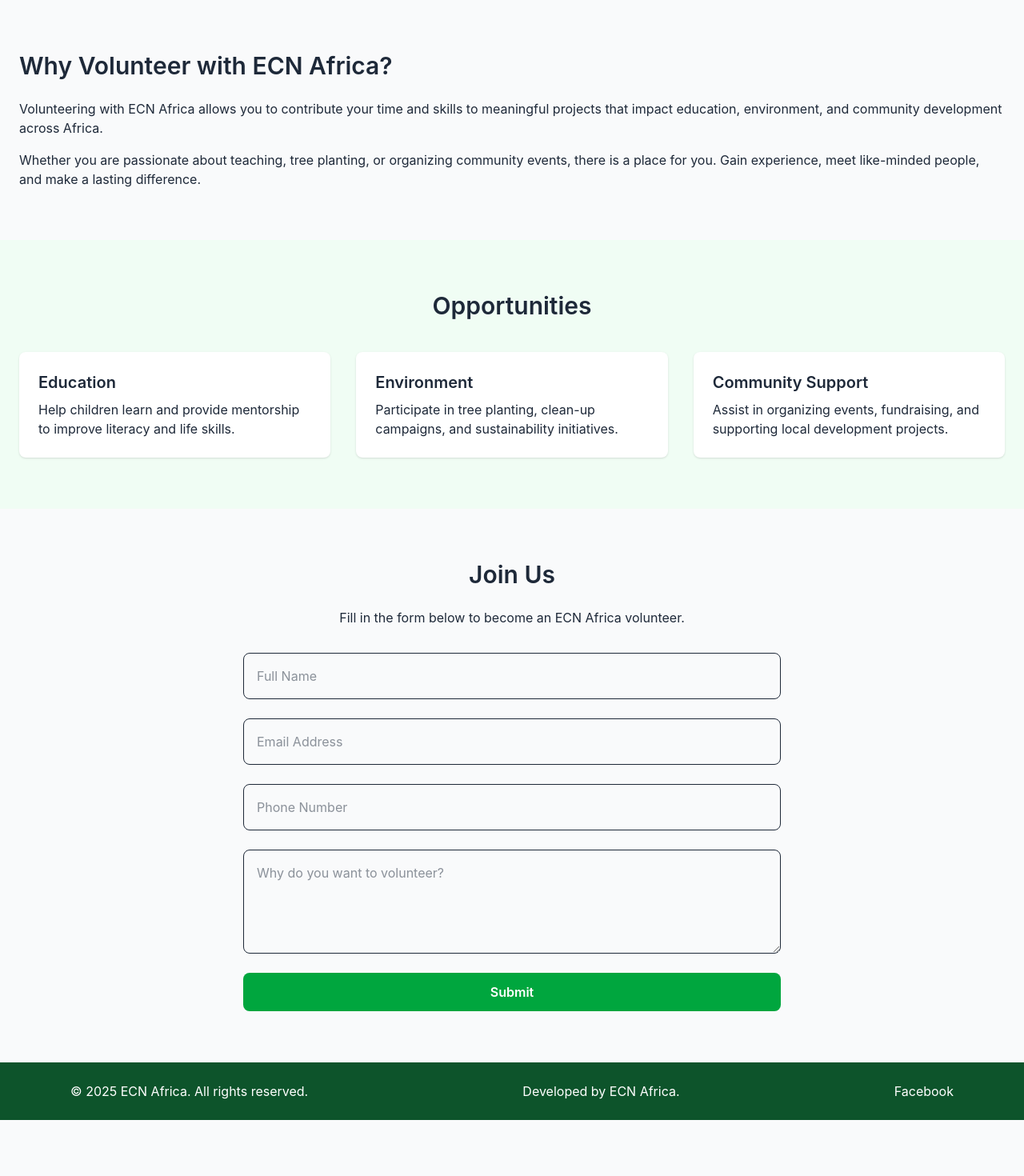
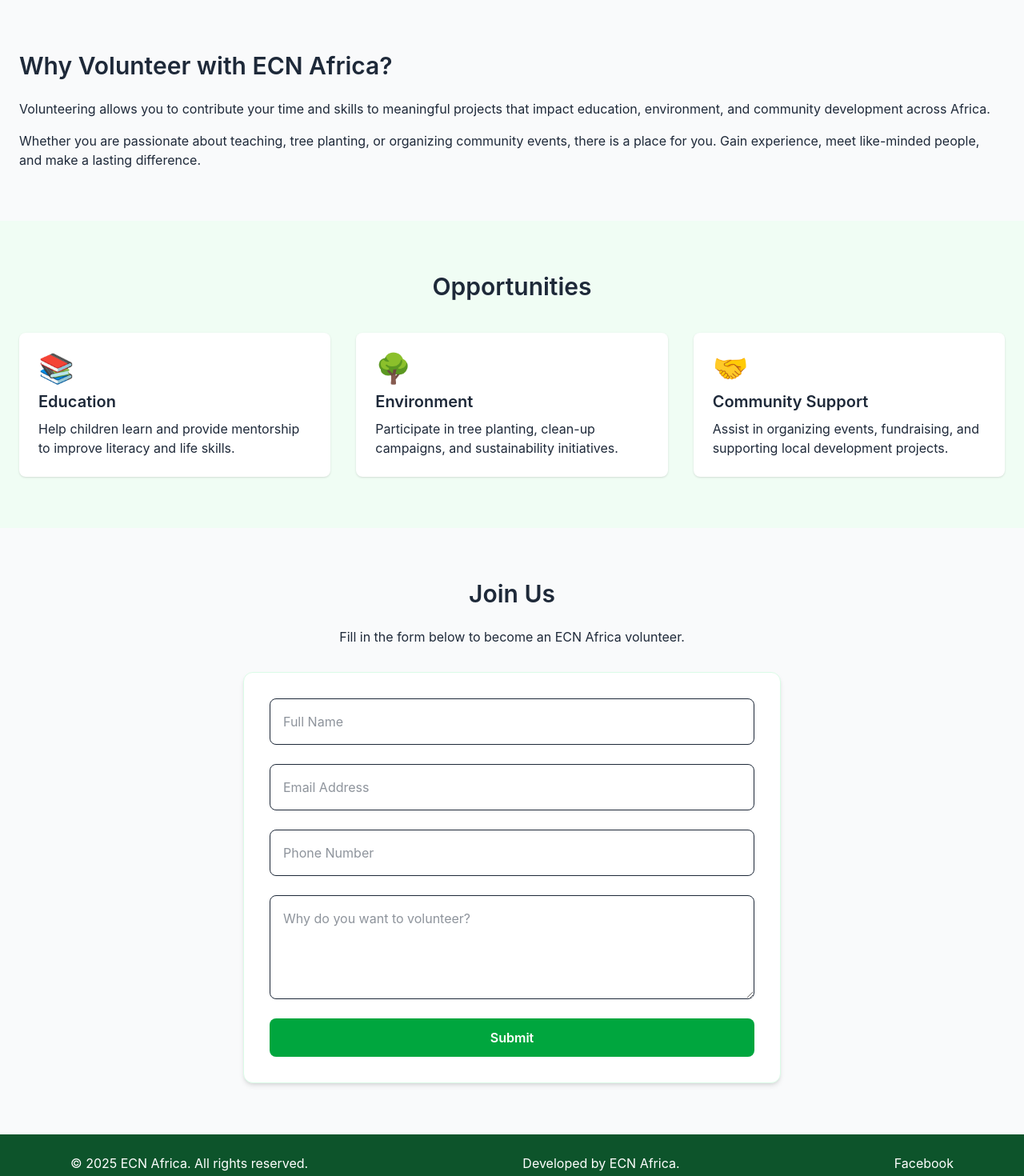
Before and after one commit to steph10920/ecnafrica, a React (Vite) app: page /volunteer in a window 1280 px wide. Shown: the part 720-2190 px from the top of the page at 80% size. Before the commit the page ends 2120 px from the top, so only its background shows below. Built offline with nearby package versions, Linux system fonts and the light colour scheme.

Commit message:
volunteer form added

```diff
--- a/package.json
+++ b/package.json
@@ -17,6 +17,7 @@
     "framer-motion": "^12.23.24",
     "lucide-react": "^0.547.0",
     "react": "^19.1.1",
+    "react-confetti": "^6.4.0",
     "react-countup": "^6.5.3",
     "react-dom": "^19.1.1",
     "react-helmet": "^6.1.0",
--- a/src/components/volunteer.jsx
+++ b/src/components/volunteer.jsx
@@ -1,29 +1,34 @@
 // src/components/Volunteer.jsx
 import { useState, useRef } from "react";
-import { motion, AnimatePresence } from "framer-motion";
+import { motion, AnimatePresence, useScroll, useTransform } from "framer-motion";
 import Footer from "./Footer";
 import volunteerImg from "../assets/volunteer.png";
+import Confetti from "react-confetti";
 
 export default function Volunteer() {
   const [loading, setLoading] = useState(false);
   const [showModal, setShowModal] = useState(false);
   const [userName, setUserName] = useState("");
 
-  // Ref to safely reset the form
   const formRef = useRef(null);
 
+  // ---------- Framer Motion Parallax ----------
+  const { scrollY } = useScroll();
+  const yParallax = useTransform(scrollY, [0, 300], [0, 80]); // parallax effect
+
+  // ---------- Form Submission ----------
   const handleSubmit = async (event) => {
     event.preventDefault();
     setLoading(true);
 
     const form = formRef.current;
-    if (!form) return; // safety check
+    if (!form) return;
 
     const formData = new FormData(form);
     const name = formData.get("name");
     setUserName(name);
 
-    formData.append("access_key", "74a6f829-9dac-4e22-bf1a-bcd3e916f4d7"); // replace with your key
+    formData.append("access_key", "YOUR_WEB3FORMS_ACCESS_KEY"); // Replace with your key
 
     try {
       const response = await fetch("https://api.web3forms.com/submit", {
@@ -33,7 +38,7 @@ export default function Volunteer() {
       const data = await response.json();
 
       if (data.success) {
-        form.reset(); // safely reset form
+        form.reset();
         setShowModal(true);
         setTimeout(() => setShowModal(false), 5000);
       } else {
@@ -47,25 +52,43 @@ export default function Volunteer() {
     }
   };
 
+  const volunteerOpportunities = [
+    {
+      title: "Education",
+      description:
+        "Help children learn and provide mentorship to improve literacy and life skills.",
+      icon: "📚",
+    },
+    {
+      title: "Environment",
+      description:
+        "Participate in tree planting, clean-up campaigns, and sustainability initiatives.",
+      icon: "🌳",
+    },
+    {
+      title: "Community Support",
+      description:
+        "Assist in organizing events, fundraising, and supporting local development projects.",
+      icon: "🤝",
+    },
+  ];
+
   return (
     <div className="min-h-screen flex flex-col">
       {/* ---------- Hero Section ---------- */}
       <section className="relative h-[80vh] flex items-center justify-center overflow-hidden">
-        {/* Background Image */}
         <motion.img
           src={volunteerImg}
           alt="Volunteers helping the community"
           className="absolute top-0 left-0 w-full h-full object-cover object-center"
-          style={{ y: 0 }} // parallax can be added
+          style={{ y: yParallax }}
         />
-        {/* Overlay */}
         <div className="absolute inset-0 bg-black/50"></div>
-        {/* Text */}
         <div className="relative z-10 text-center px-6">
           <motion.h1
-            initial={{ opacity: 0, y: -20 }}
+            initial={{ opacity: 0, y: -30 }}
             animate={{ opacity: 1, y: 0 }}
-            transition={{ duration: 0.6 }}
+            transition={{ duration: 0.8 }}
             className="text-4xl md:text-5xl font-bold text-white mb-4"
           >
             Become a Volunteer
@@ -73,17 +96,19 @@ export default function Volunteer() {
           <motion.p
             initial={{ opacity: 0, y: 20 }}
             animate={{ opacity: 1, y: 0 }}
-            transition={{ duration: 0.8 }}
+            transition={{ duration: 1 }}
             className="text-lg md:text-xl text-white mb-6"
           >
             Join hands with ECN Africa and contribute to impactful community projects.
           </motion.p>
-          <a
+          <motion.a
+            whileHover={{ scale: 1.05 }}
+            whileTap={{ scale: 0.95 }}
             href="#signup"
             className="bg-green-600 text-white font-semibold px-6 py-3 rounded-lg hover:bg-green-700 transition"
           >
             Sign Up to Volunteer
-          </a>
+          </motion.a>
         </div>
       </section>
 
@@ -91,13 +116,10 @@ export default function Volunteer() {
       <section className="container mx-auto px-6 py-16">
         <h2 className="text-3xl font-semibold mb-6">Why Volunteer with ECN Africa?</h2>
         <p className="mb-4">
-          Volunteering with ECN Africa allows you to contribute your time and skills
-          to meaningful projects that impact education, environment, and community
-          development across Africa.
+          Volunteering allows you to contribute your time and skills to meaningful projects that impact education, environment, and community development across Africa.
         </p>
         <p>
-          Whether you are passionate about teaching, tree planting, or organizing community events,
-          there is a place for you. Gain experience, meet like-minded people, and make a lasting difference.
+          Whether you are passionate about teaching, tree planting, or organizing community events, there is a place for you. Gain experience, meet like-minded people, and make a lasting difference.
         </p>
       </section>
 
@@ -106,28 +128,13 @@ export default function Volunteer() {
         <div className="container mx-auto px-6">
           <h2 className="text-3xl font-semibold mb-10 text-center">Opportunities</h2>
           <div className="grid md:grid-cols-3 gap-8">
-            {[
-              {
-                title: "Education",
-                description:
-                  "Help children learn and provide mentorship to improve literacy and life skills.",
-              },
-              {
-                title: "Environment",
-                description:
-                  "Participate in tree planting, clean-up campaigns, and sustainability initiatives.",
-              },
-              {
-                title: "Community Support",
-                description:
-                  "Assist in organizing events, fundraising, and supporting local development projects.",
-              },
-            ].map((opportunity) => (
+            {volunteerOpportunities.map((opportunity) => (
               <motion.div
                 key={opportunity.title}
-                className="bg-white p-6 rounded-lg shadow hover:shadow-lg transition"
+                className="bg-white p-6 rounded-lg shadow hover:shadow-xl transition cursor-pointer"
                 whileHover={{ scale: 1.05 }}
               >
+                <div className="text-4xl mb-2">{opportunity.icon}</div>
                 <h3 className="text-xl font-semibold mb-2">{opportunity.title}</h3>
                 <p>{opportunity.description}</p>
               </motion.div>
@@ -139,11 +146,13 @@ export default function Volunteer() {
       {/* ---------- Volunteer Form ---------- */}
       <section id="signup" className="container mx-auto px-6 py-16">
         <h2 className="text-3xl font-semibold mb-6 text-center">Join Us</h2>
-        <p className="text-center mb-8">
-          Fill in the form below to become an ECN Africa volunteer.
-        </p>
+        <p className="text-center mb-8">Fill in the form below to become an ECN Africa volunteer.</p>
 
-        <form ref={formRef} onSubmit={handleSubmit} className="max-w-2xl mx-auto grid grid-cols-1 gap-6">
+        <form
+          ref={formRef}
+          onSubmit={handleSubmit}
+          className="max-w-2xl mx-auto grid grid-cols-1 gap-6 bg-white p-8 rounded-xl shadow-md border border-green-100"
+        >
           <input
             type="text"
             name="name"
@@ -184,9 +193,11 @@ export default function Volunteer() {
         </form>
       </section>
 
-      {/* ---------- Success Modal ---------- */}
+      {/* ---------- Success Modal with Confetti ---------- */}
       <AnimatePresence>
         {showModal && (
+          <>
+            <Confetti numberOfPieces={150} recycle={false} />
             <motion.div
               initial={{ opacity: 0 }}
               animate={{ opacity: 1 }}
@@ -214,6 +225,7 @@ export default function Volunteer() {
                 </button>
               </motion.div>
             </motion.div>
+          </>
         )}
       </AnimatePresence>
 
```
Also changed, not shown: 1 other file (tests, documents, lock files or other folders). Lines whose indentation alone changed are shown as unchanged.
